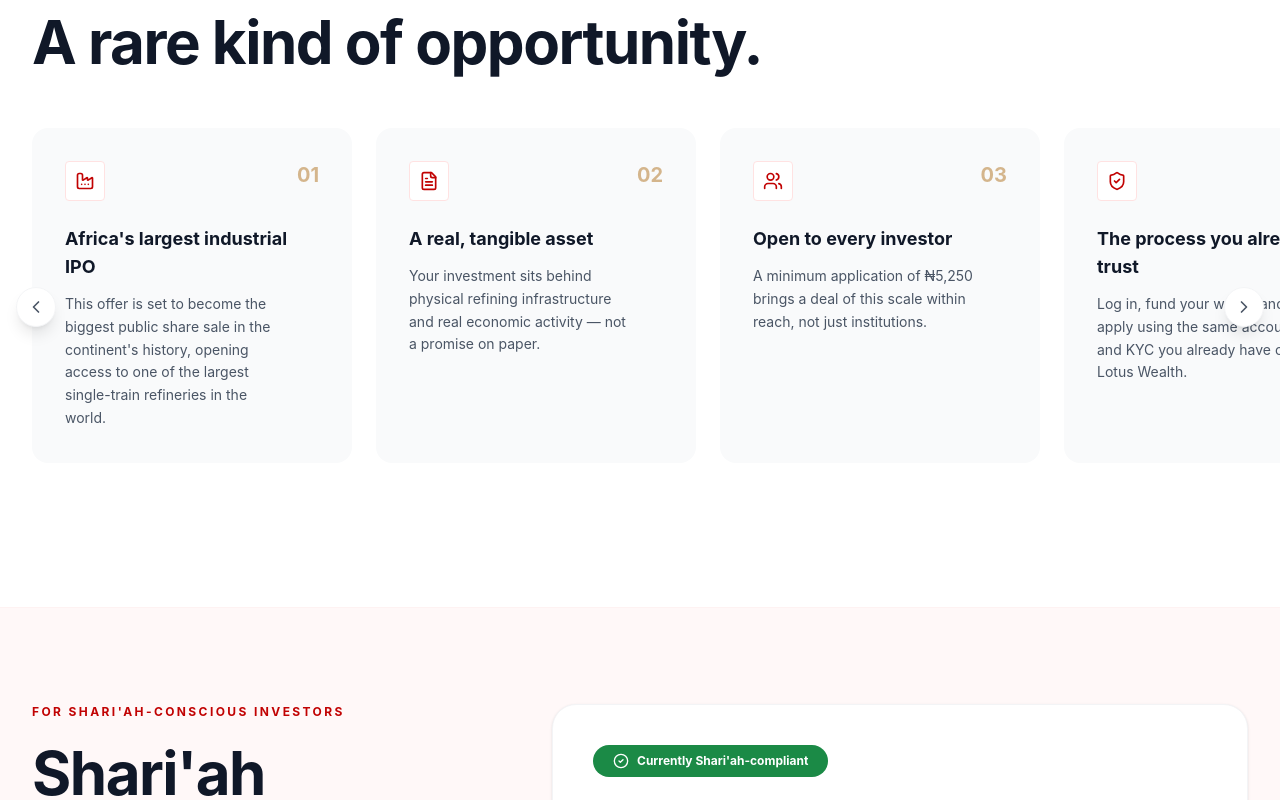
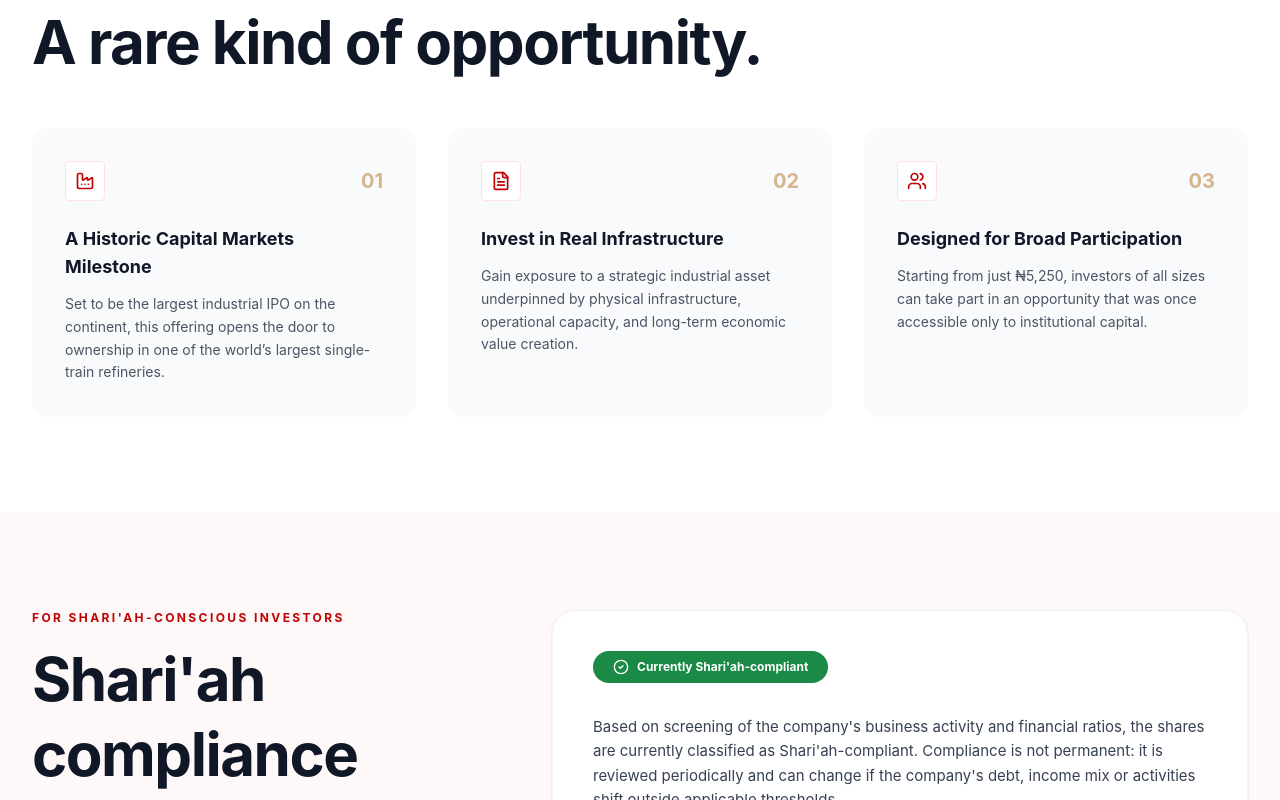
Before and after one commit to ibrahimdurosimi/lotuswealthdangoteipo, a React (Vite) app: page / in a window 1280 px wide. Shown: the part 1060-1860 px from the top of the page. Built offline with nearby package versions, Linux system fonts and the light colour scheme.

Commit message:
refactor: remove unused drag-to-scroll logic
Clean up App.tsx by removing unused carousel refs, drag-to-scroll event handlers, and unused icons.

```diff
--- a/src/App.tsx
+++ b/src/App.tsx
@@ -7,7 +7,6 @@ import {
   Info,
   Factory,
   FileText,
-  ShieldCheck,
   Users,
   Menu,
   X,
@@ -40,14 +39,6 @@ export default function App() {
   // Accordion state for new sections
   const [isAssessmentOpen, setIsAssessmentOpen] = useState(false);
 
-  // Carousel refs
-  const whyItMattersRef = useRef<HTMLDivElement>(null);
-
-  // Drag to scroll logic for desktop carousel
-  const [isDragging, setIsDragging] = useState(false);
-  const [startX, setStartX] = useState(0);
-  const [scrollLeft, setScrollLeft] = useState(0);
-
   // Live countdown timer state (Offer closes in 29 days, 10 hrs, 19 min, 19 sec)
   const [timeLeft, setTimeLeft] = useState({
     days: 29,
@@ -65,29 +56,6 @@ export default function App() {
     window.addEventListener('scroll', handleScroll);
     return () => window.removeEventListener('scroll', handleScroll);
   }, []);
-
-  const handleMouseDown = (e: React.MouseEvent) => {
-    if (!whyItMattersRef.current) return;
-    setIsDragging(true);
-    setStartX(e.pageX - whyItMattersRef.current.offsetLeft);
-    setScrollLeft(whyItMattersRef.current.scrollLeft);
-  };
-
-  const handleMouseLeave = () => {
-    setIsDragging(false);
-  };
-
-  const handleMouseUp = () => {
-    setIsDragging(false);
-  };
-
-  const handleMouseMove = (e: React.MouseEvent) => {
-    if (!isDragging || !whyItMattersRef.current) return;
-    e.preventDefault();
-    const x = e.pageX - whyItMattersRef.current.offsetLeft;
-    const walk = (x - startX) * 2; // scroll-fast
-    whyItMattersRef.current.scrollLeft = scrollLeft - walk;
-  };
 
   useEffect(() => {
     const timer = setInterval(() => {
@@ -407,123 +375,48 @@ export default function App() {
             </h2>
           </div>
 
-          <div
-            className="relative mb-6"
-            role="region"
-            aria-roledescription="carousel"
-            aria-label="Why It Matters Highlights"
-          >
-            {/* Desktop Navigation Arrows */}
-            <button
-              onClick={() => {
-                if (whyItMattersRef.current) {
-                  whyItMattersRef.current.scrollBy({ left: -350, behavior: 'smooth' });
-                }
-              }}
-              className="hidden md:flex absolute top-1/2 -left-4 -translate-y-1/2 w-10 h-10 bg-white shadow-lg rounded-full items-center justify-center text-gray-600 hover:text-[#C10202] hover:scale-110 transition-all z-10 border border-gray-100 focus:outline-none focus:ring-2 focus:ring-[#C10202]"
-              aria-label="Previous slide"
-            >
-              <ChevronDown className="w-5 h-5 rotate-90" aria-hidden="true" />
-            </button>
-            <button
-              onClick={() => {
-                if (whyItMattersRef.current) {
-                  whyItMattersRef.current.scrollBy({ left: 350, behavior: 'smooth' });
-                }
-              }}
-              className="hidden md:flex absolute top-1/2 -right-4 -translate-y-1/2 w-10 h-10 bg-white shadow-lg rounded-full items-center justify-center text-gray-600 hover:text-[#C10202] hover:scale-110 transition-all z-10 border border-gray-100 focus:outline-none focus:ring-2 focus:ring-[#C10202]"
-              aria-label="Next slide"
-            >
-              <ChevronDown className="w-5 h-5 -rotate-90" aria-hidden="true" />
-            </button>
-
-            <div
-              ref={whyItMattersRef}
-              tabIndex={0}
-              onKeyDown={(e) => {
-                if (e.key === 'ArrowLeft') {
-                  e.preventDefault();
-                  whyItMattersRef.current?.scrollBy({ left: -350, behavior: 'smooth' });
-                } else if (e.key === 'ArrowRight') {
-                  e.preventDefault();
-                  whyItMattersRef.current?.scrollBy({ left: 350, behavior: 'smooth' });
-                }
-              }}
-              onMouseDown={handleMouseDown}
-              onMouseLeave={handleMouseLeave}
-              onMouseUp={handleMouseUp}
-              onMouseMove={handleMouseMove}
-              className={`flex overflow-x-auto snap-x snap-mandatory hide-scrollbar gap-4 sm:gap-6 pb-6 -mx-4 px-4 sm:-mx-6 sm:px-6 lg:-mx-8 lg:px-8 focus:outline-none focus-visible:ring-2 focus-visible:ring-[#C10202] ${
-                isDragging ? 'cursor-grabbing snap-none' : 'cursor-grab'
-              }`}
-            >
-              {/* Card 1 */}
-              <div
-                className="w-[85vw] sm:w-[320px] shrink-0 snap-center bg-[#F9FAFB] rounded-2xl p-8 relative transition-all duration-300 hover:shadow-md border border-transparent hover:border-gray-100"
-                role="group"
-                aria-roledescription="slide"
-                aria-label="1 of 4"
-              >
-                <div className="absolute top-8 right-8 text-[#D4B58C] font-bold text-xl" aria-hidden="true">01</div>
-                <div className="w-10 h-10 rounded bg-white border border-red-100 flex items-center justify-center mb-6" aria-hidden="true">
+          {/* 3-Column Balanced Grid */}
+          <div className="grid grid-cols-1 md:grid-cols-3 gap-6 lg:gap-8">
+            {/* Card 1 */}
+            <div className="bg-[#F9FAFB] rounded-2xl p-8 relative transition-all duration-300 hover:shadow-md border border-transparent hover:border-gray-100 flex flex-col">
+              <div className="flex items-center justify-between mb-6">
+                <div className="w-10 h-10 rounded bg-white border border-red-100 flex items-center justify-center" aria-hidden="true">
                   <Factory className="w-5 h-5 text-[#C10202]" />
                 </div>
-                <h3 className="text-lg font-bold text-gray-900 mb-3">Africa's largest industrial IPO</h3>
-                <p className="text-sm text-gray-600 leading-relaxed pr-8">
-                  This offer is set to become the biggest public share sale in the continent's history, opening access to one of the largest single-train refineries in the world.
-                </p>
+                <span className="text-[#D4B58C] font-bold text-xl" aria-hidden="true">01</span>
               </div>
+              <h3 className="text-lg font-bold text-gray-900 mb-3">A Historic Capital Markets Milestone</h3>
+              <p className="text-sm text-gray-600 leading-relaxed">
+                Set to be the largest industrial IPO on the continent, this offering opens the door to ownership in one of the world’s largest single-train refineries.
+              </p>
+            </div>
 
-              {/* Card 2 */}
-              <div
-                className="w-[85vw] sm:w-[320px] shrink-0 snap-center bg-[#F9FAFB] rounded-2xl p-8 relative transition-all duration-300 hover:shadow-md border border-transparent hover:border-gray-100"
-                role="group"
-                aria-roledescription="slide"
-                aria-label="2 of 4"
-              >
-                <div className="absolute top-8 right-8 text-[#D4B58C] font-bold text-xl" aria-hidden="true">02</div>
-                <div className="w-10 h-10 rounded bg-white border border-red-100 flex items-center justify-center mb-6" aria-hidden="true">
+            {/* Card 2 */}
+            <div className="bg-[#F9FAFB] rounded-2xl p-8 relative transition-all duration-300 hover:shadow-md border border-transparent hover:border-gray-100 flex flex-col">
+              <div className="flex items-center justify-between mb-6">
+                <div className="w-10 h-10 rounded bg-white border border-red-100 flex items-center justify-center" aria-hidden="true">
                   <FileText className="w-5 h-5 text-[#C10202]" />
                 </div>
-                <h3 className="text-lg font-bold text-gray-900 mb-3">A real, tangible asset</h3>
-                <p className="text-sm text-gray-600 leading-relaxed pr-8">
-                  Your investment sits behind physical refining infrastructure and real economic activity — not a promise on paper.
-                </p>
+                <span className="text-[#D4B58C] font-bold text-xl" aria-hidden="true">02</span>
               </div>
+              <h3 className="text-lg font-bold text-gray-900 mb-3">Invest in Real Infrastructure</h3>
+              <p className="text-sm text-gray-600 leading-relaxed">
+                Gain exposure to a strategic industrial asset underpinned by physical infrastructure, operational capacity, and long-term economic value creation.
+              </p>
+            </div>
 
-              {/* Card 3 */}
-              <div
-                className="w-[85vw] sm:w-[320px] shrink-0 snap-center bg-[#F9FAFB] rounded-2xl p-8 relative transition-all duration-300 hover:shadow-md border border-transparent hover:border-gray-100"
-                role="group"
-                aria-roledescription="slide"
-                aria-label="3 of 4"
-              >
-                <div className="absolute top-8 right-8 text-[#D4B58C] font-bold text-xl" aria-hidden="true">03</div>
-                <div className="w-10 h-10 rounded bg-white border border-red-100 flex items-center justify-center mb-6" aria-hidden="true">
+            {/* Card 3 */}
+            <div className="bg-[#F9FAFB] rounded-2xl p-8 relative transition-all duration-300 hover:shadow-md border border-transparent hover:border-gray-100 flex flex-col">
+              <div className="flex items-center justify-between mb-6">
+                <div className="w-10 h-10 rounded bg-white border border-red-100 flex items-center justify-center" aria-hidden="true">
                   <Users className="w-5 h-5 text-[#C10202]" />
                 </div>
-                <h3 className="text-lg font-bold text-gray-900 mb-3">Open to every investor</h3>
-                <p className="text-sm text-gray-600 leading-relaxed pr-8">
-                  A minimum application of ₦5,250 brings a deal of this scale within reach, not just institutions.
-                </p>
+                <span className="text-[#D4B58C] font-bold text-xl" aria-hidden="true">03</span>
               </div>
-
-              {/* Card 4 */}
-              <div
-                className="w-[85vw] sm:w-[320px] shrink-0 snap-center bg-[#F9FAFB] rounded-2xl p-8 relative transition-all duration-300 hover:shadow-md border border-transparent hover:border-gray-100"
-                role="group"
-                aria-roledescription="slide"
-                aria-label="4 of 4"
-              >
-                <div className="absolute top-8 right-8 text-[#D4B58C] font-bold text-xl" aria-hidden="true">04</div>
-                <div className="w-10 h-10 rounded bg-white border border-red-100 flex items-center justify-center mb-6" aria-hidden="true">
-                  <ShieldCheck className="w-5 h-5 text-[#C10202]" />
-                </div>
-                <h3 className="text-lg font-bold text-gray-900 mb-3">The process you already trust</h3>
-                <p className="text-sm text-gray-600 leading-relaxed pr-8">
-                  Log in, fund your wallet, and apply using the same account and KYC you already have on Lotus Wealth.
-                </p>
-              </div>
+              <h3 className="text-lg font-bold text-gray-900 mb-3">Designed for Broad Participation</h3>
+              <p className="text-sm text-gray-600 leading-relaxed">
+                Starting from just ₦5,250, investors of all sizes can take part in an opportunity that was once accessible only to institutional capital.
+              </p>
             </div>
           </div>
         </div>
@@ -594,9 +487,9 @@ export default function App() {
       {/* ------------------------------------------------------------- */}
       {/* SECTION: HOW TO PARTICIPATE                                   */}
       {/* ------------------------------------------------------------- */}
-      <section id="how-it-works" className="py-20 lg:py-24 bg-[#FAF7F2] text-gray-900">
+      <section id="how-it-works" className="py-20 lg:py-24 bg-white text-gray-900">
         <div className="max-w-7xl mx-auto px-4 sm:px-6 lg:px-8">
-          <p className="text-[#CC4024] text-[10px] font-bold tracking-[0.2em] uppercase mb-4 text-center lg:text-left">
+          <p className="text-[#C10202] text-[10px] font-bold tracking-[0.2em] uppercase mb-4 text-center lg:text-left">
             HOW TO PARTICIPATE
           </p>
           <h2 className="text-3xl sm:text-4xl lg:text-5xl font-bold text-gray-900 tracking-tight mb-5 text-center lg:text-left">
@@ -608,10 +501,10 @@ export default function App() {
 
           <div className="grid grid-cols-1 lg:grid-cols-5 gap-6 text-left">
             {/* Step 1 */}
-            <div className="lg:col-span-3 bg-[#F6F0E6] rounded-[32px] p-8 lg:p-10 flex flex-col justify-between min-h-[320px]">
+            <div className="lg:col-span-3 bg-[#EAEAEA] rounded-[32px] p-8 lg:p-10 flex flex-col justify-between min-h-[320px]">
               <div className="flex justify-between items-start">
-                <span className="text-6xl font-bold text-[#E2A696]">01</span>
-                <span className="px-3 py-1 bg-black/5 text-gray-600 text-[10px] font-bold rounded-full">Step 1 of 4</span>
+                <span className="text-6xl font-bold text-[#C10202]/30">01</span>
+                <span className="px-3 py-1 bg-white/80 text-gray-700 text-[10px] font-bold rounded-full">Step 1 of 4</span>
               </div>
               <div>
                 <h3 className="text-2xl font-bold text-gray-900 mb-4">
@@ -620,18 +513,18 @@ export default function App() {
                 <p className="text-sm text-gray-600 leading-relaxed mb-8 max-w-sm">
                   Create your LOTUS Wealth account in minutes and verify your details securely.
                 </p>
-                <div className="flex items-center gap-2 text-xs text-gray-500">
-                  <div className="w-1.5 h-1.5 rounded-full bg-[#CC4024]"></div>
+                <div className="flex items-center gap-2 text-xs text-gray-600 font-medium">
+                  <div className="w-1.5 h-1.5 rounded-full bg-[#C10202]"></div>
                   A quick, secure start
                 </div>
               </div>
             </div>
 
             {/* Step 2 */}
-            <div className="lg:col-span-2 bg-[#363332] rounded-[32px] p-8 lg:p-10 flex flex-col justify-between min-h-[320px]">
+            <div className="lg:col-span-2 bg-[#1C0303] rounded-[32px] p-8 lg:p-10 flex flex-col justify-between min-h-[320px]">
               <div className="flex justify-between items-start">
-                <span className="text-6xl font-bold text-[#4B4847]">02</span>
-                <span className="px-3 py-1 bg-white/10 text-white/80 text-[10px] font-bold rounded-full">Step 2 of 4</span>
+                <span className="text-6xl font-bold text-[#C10202]/40">02</span>
+                <span className="px-3 py-1 bg-white/10 text-white/90 text-[10px] font-bold rounded-full">Step 2 of 4</span>
               </div>
               <div>
                 <h3 className="text-2xl font-bold text-white mb-4">
@@ -640,27 +533,27 @@ export default function App() {
                 <p className="text-sm text-gray-300 leading-relaxed mb-8 max-w-sm">
                   From your LOTUS Wealth dashboard, use the dedicated link to reach the Dangote IPO offer page.
                 </p>
-                <div className="flex items-center gap-2 text-xs text-gray-300">
-                  <div className="w-1.5 h-1.5 rounded-full bg-white"></div>
+                <div className="flex items-center gap-2 text-xs text-gray-300 font-medium">
+                  <div className="w-1.5 h-1.5 rounded-full bg-[#C10202]"></div>
                   Everything in one place
                 </div>
               </div>
             </div>
 
             {/* Step 3 */}
-            <div className="lg:col-span-2 bg-[#B73D22] rounded-[32px] p-8 lg:p-10 flex flex-col justify-between min-h-[320px]">
+            <div className="lg:col-span-2 bg-[#C10202] rounded-[32px] p-8 lg:p-10 flex flex-col justify-between min-h-[320px] shadow-sm">
               <div className="flex justify-between items-start">
-                <span className="text-6xl font-bold text-[#9C321B]">03</span>
-                <span className="px-3 py-1 bg-black/10 text-white/90 text-[10px] font-bold rounded-full">Step 3 of 4</span>
+                <span className="text-6xl font-bold text-black/20">03</span>
+                <span className="px-3 py-1 bg-black/15 text-white text-[10px] font-bold rounded-full">Step 3 of 4</span>
               </div>
               <div>
                 <h3 className="text-2xl font-bold text-white mb-4">
                   Review the Offer Documents
                 </h3>
-                <p className="text-sm text-white/80 leading-relaxed mb-8 max-w-sm">
+                <p className="text-sm text-white/90 leading-relaxed mb-8 max-w-sm">
                   Read the prospectus and other offer materials to understand the investment opportunity and associated risks.
                 </p>
-                <div className="flex items-center gap-2 text-xs text-white/90">
+                <div className="flex items-center gap-2 text-xs text-white/90 font-medium">
                   <div className="w-1.5 h-1.5 rounded-full bg-white"></div>
                   Review before you invest
                 </div>
@@ -668,10 +561,10 @@ export default function App() {
             </div>
 
             {/* Step 4 */}
-            <div className="lg:col-span-3 bg-[#F6F0E6] rounded-[32px] p-8 lg:p-10 flex flex-col justify-between min-h-[320px]">
+            <div className="lg:col-span-3 bg-[#EAEAEA] rounded-[32px] p-8 lg:p-10 flex flex-col justify-between min-h-[320px]">
               <div className="flex justify-between items-start">
-                <span className="text-6xl font-bold text-[#E2A696]">04</span>
-                <span className="px-3 py-1 bg-black/5 text-gray-600 text-[10px] font-bold rounded-full">Step 4 of 4</span>
+                <span className="text-6xl font-bold text-[#C10202]/30">04</span>
+                <span className="px-3 py-1 bg-white/80 text-gray-700 text-[10px] font-bold rounded-full">Step 4 of 4</span>
               </div>
               <div>
                 <h3 className="text-2xl font-bold text-gray-900 mb-4">
@@ -680,8 +573,8 @@ export default function App() {
                 <p className="text-sm text-gray-600 leading-relaxed mb-8 max-w-sm">
                   Select how many shares you'd like to purchase and submit your application securely through LOTUS Wealth.
                 </p>
-                <div className="flex items-center gap-2 text-xs text-gray-500">
-                  <div className="w-1.5 h-1.5 rounded-full bg-[#CC4024]"></div>
+                <div className="flex items-center gap-2 text-xs text-gray-600 font-medium">
+                  <div className="w-1.5 h-1.5 rounded-full bg-[#C10202]"></div>
                   You stay in control
                 </div>
               </div>
@@ -766,10 +659,10 @@ export default function App() {
                     Your Investment Journey
                   </p>
                   <h2 className="text-2xl sm:text-3xl lg:text-4xl font-bold text-white tracking-tight leading-tight">
-                    Download LOTUS Wealth
+                    LOTUS Wealth (coming soon)
                   </h2>
                   <p className="text-xs sm:text-sm text-gray-300 mt-2 max-w-lg leading-relaxed">
-                    Your gateway to public offers and ethical investments. Open your account, stay informed, and subscribe directly from your mobile device.
+                    Your gateway to ethical investment opportunities.
                   </p>
                 </div>
 
@@ -777,7 +670,7 @@ export default function App() {
                 <div className="flex flex-wrap items-center gap-x-6 gap-y-2.5 text-xs sm:text-sm text-gray-300 py-1">
                   <div className="flex items-center gap-2">
                     <CheckCircle2 className="w-4 h-4 text-emerald-400 flex-shrink-0" />
-                    <span>Access public offers</span>
+                    <span>Digital First</span>
                   </div>
                   <div className="flex items-center gap-2">
                     <CheckCircle2 className="w-4 h-4 text-emerald-400 flex-shrink-0" />
@@ -795,10 +688,10 @@ export default function App() {
                     href={LOTUS_BETA_URL}
                     target="_blank"
                     rel="noopener noreferrer"
-                    className="py-3 px-6 rounded-xl font-bold text-sm text-white bg-[#C10202] hover:bg-[#a00202] transition-colors flex items-center justify-center gap-2 shadow-lg shadow-red-900/40 cursor-pointer"
+                    className="py-2 px-4 rounded-lg font-medium text-xs text-white bg-[#C10202] hover:bg-[#a00202] transition-colors inline-flex items-center justify-center gap-1.5 shadow-md cursor-pointer w-fit"
                   >
-                    <span>Launch LOTUS Wealth</span>
-                    <ArrowRight className="w-4 h-4" />
+                    <span>Learn more</span>
+                    <ArrowRight className="w-3.5 h-3.5" />
                   </a>
                 </div>
 
```
